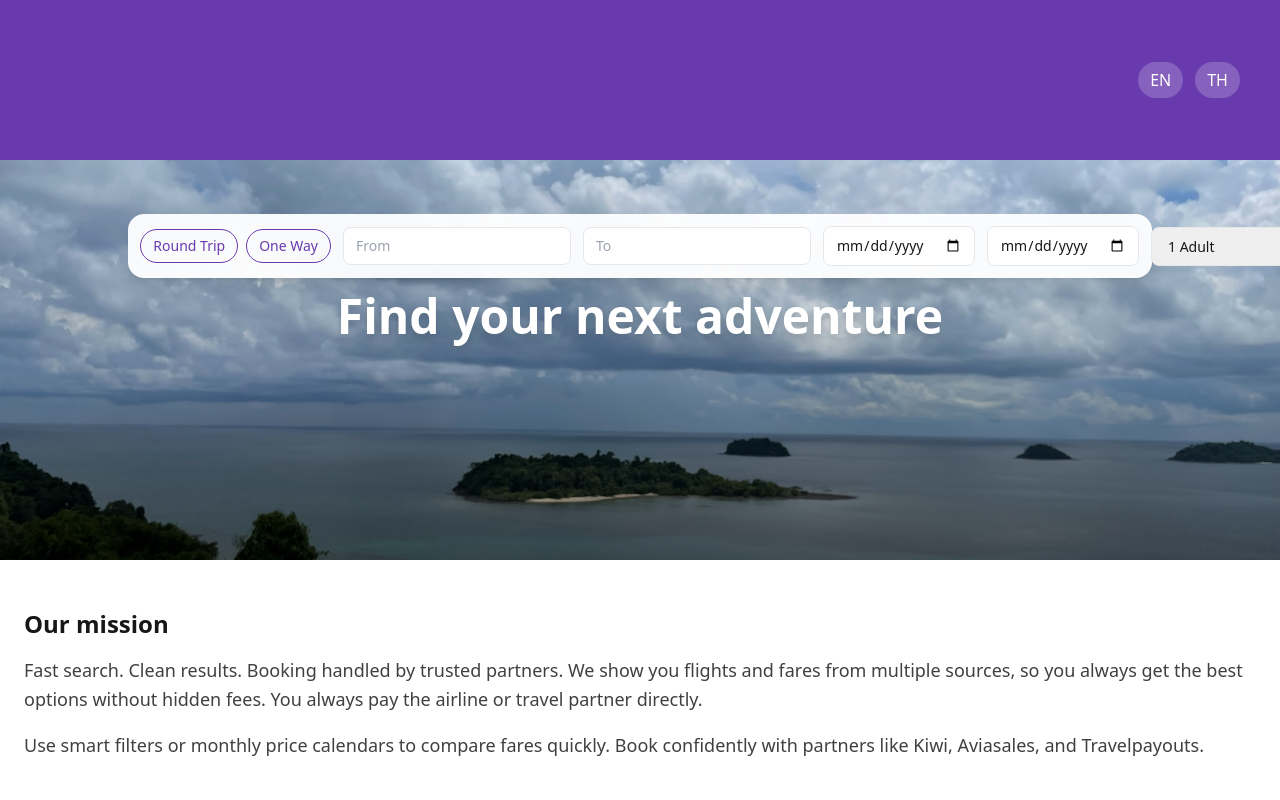
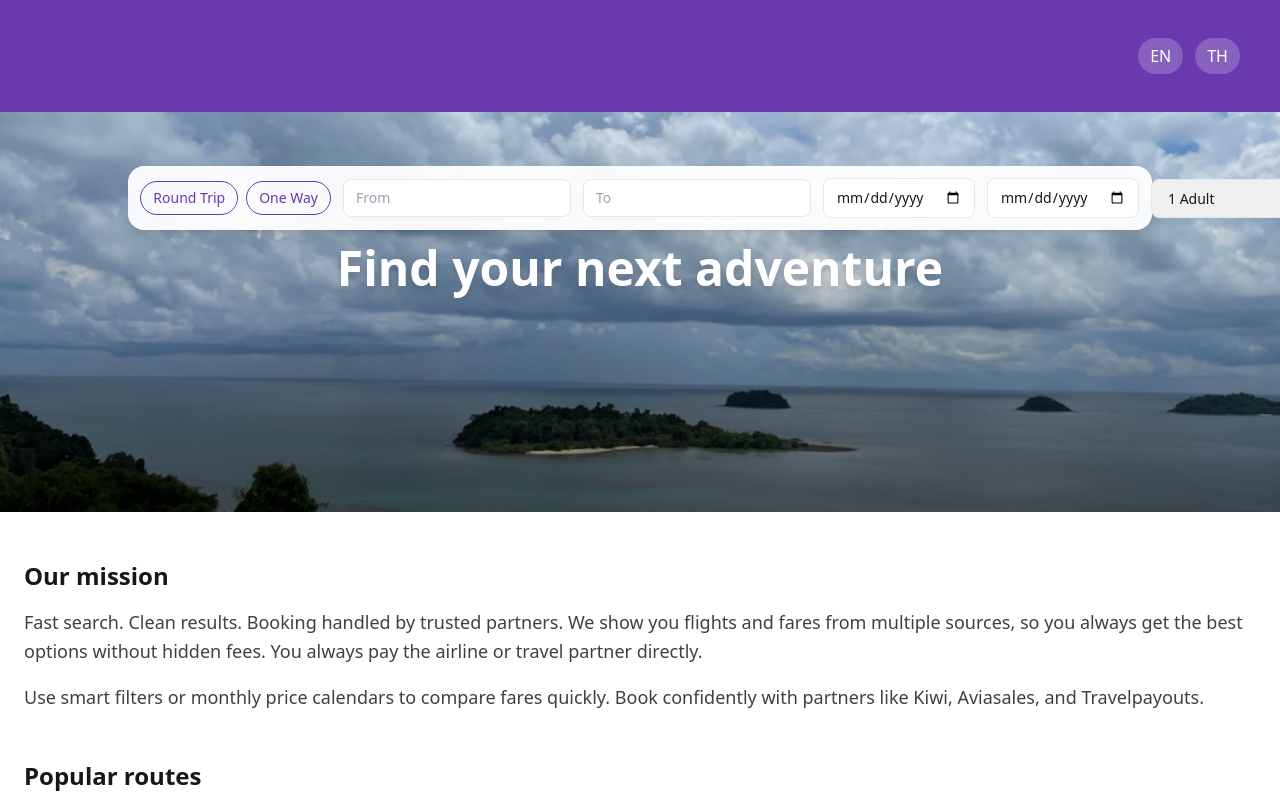
Before and after one commit to GarethScott007/sabaifly-site, a Next.js app: page / in a window 1280 px wide. Shown: the top 800 px of the page. Built offline with nearby package versions, Linux system fonts and the light colour scheme.

Commit message:
Update layout.tsx

```diff
--- a/app/layout.tsx
+++ b/app/layout.tsx
@@ -50,7 +50,7 @@ export default async function RootLayout({
     <html lang="en">
       <body className="bg-white text-neutral-900 antialiased flex flex-col min-h-screen">
         {/* Global Header (renders once) */}
-        <Header className="h-40 shadow-lg border-b border-brand/20" />
+      <Header className="h-28 shadow-md border-b border-brand/20" />
 
         {/* Conditionally render Google Analytics */}
         {showGA && <GoogleAnalytics />}
```
